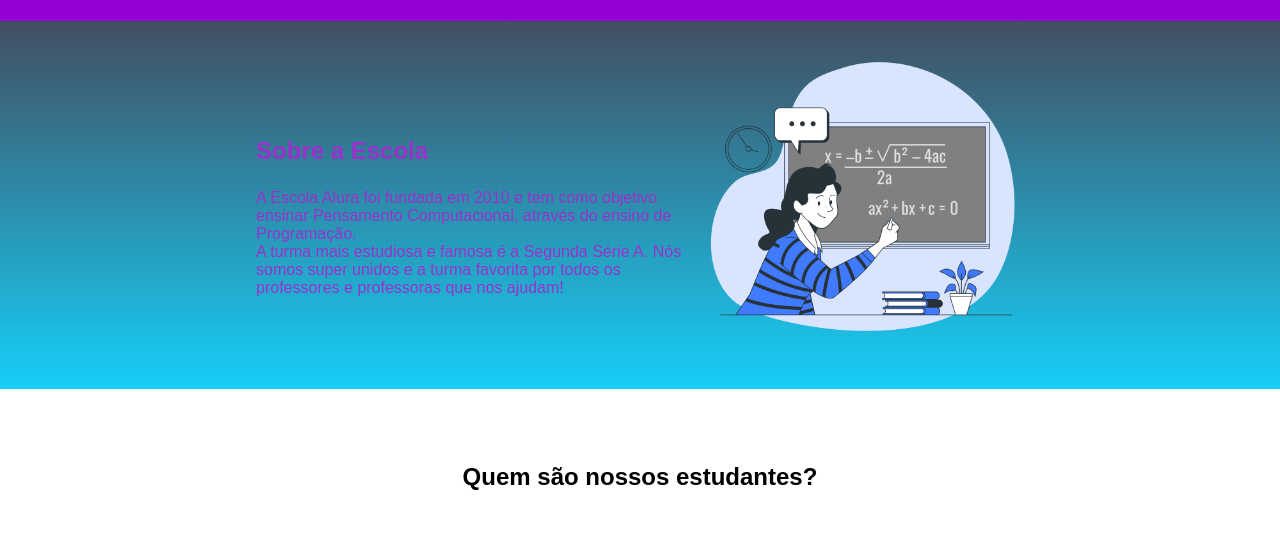
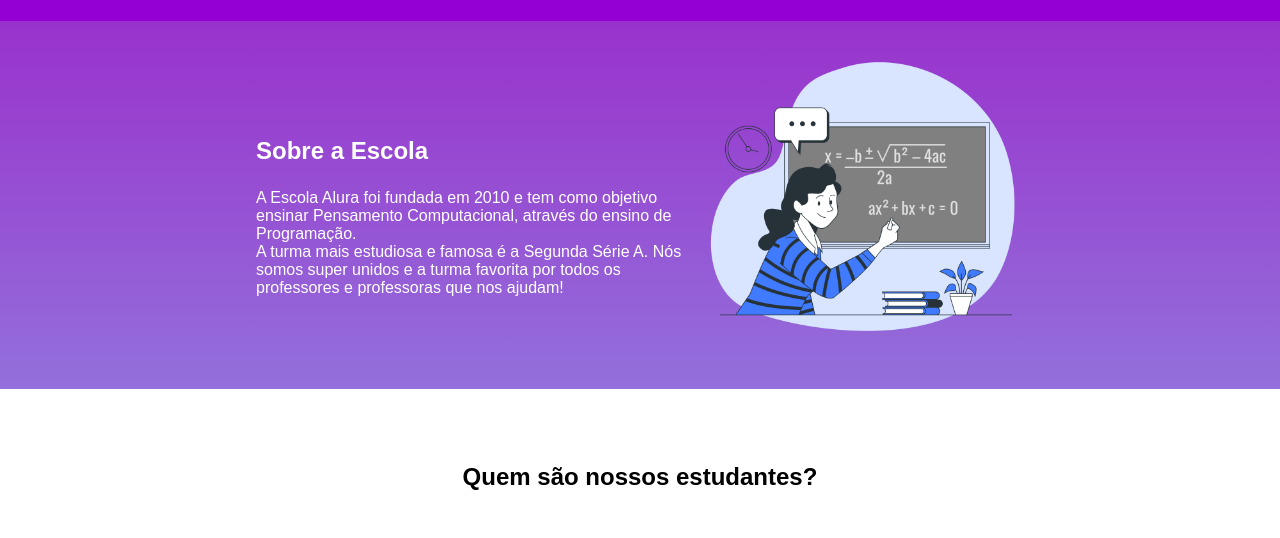
Before and after one commit to MayaraDosSantos/siteteste, a plain HTML site: page index.html in a window 1280 px wide. Shown: the part 190-728 px from the top of the page. Drawn offline with Linux system fonts and the light colour scheme.

Commit message:
Update style.css

```diff
--- a/style.css
+++ b/style.css
@@ -29,8 +29,8 @@ Escola Estudante
 }
 
 .escola{
-    background-image: linear-gradient(#424E61,#16CFF8);
-    color:DarkOrchid;
+    background-image: linear-gradient(#9932CC,#9370DB);
+    color:white;
     display: flex;
     justify-content: center;
     align-items: center;
```
